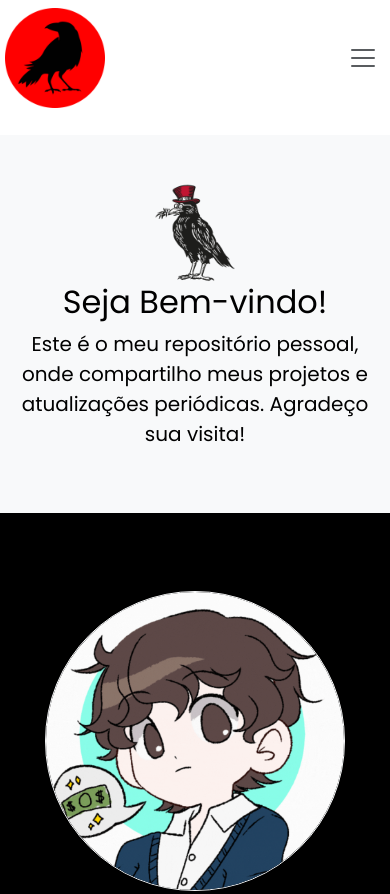
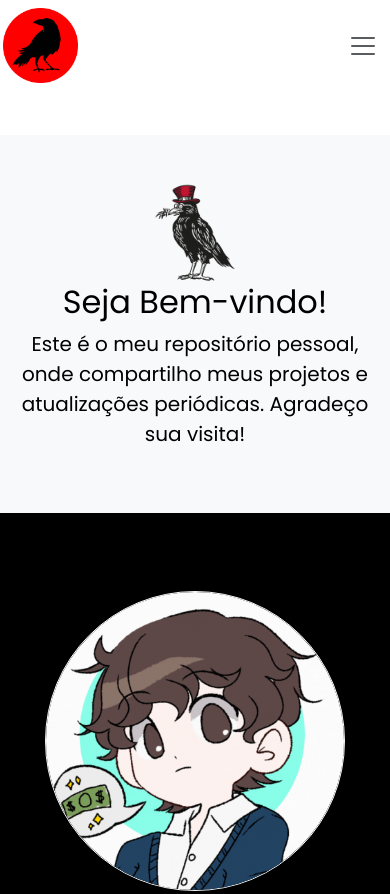
Before and after one commit to EduardoDosSantosFerreira/Portfolio, a plain HTML site: page src/pages/home.html in a window 390 px wide. Shown: the top 894 px of the page. Drawn offline with Linux system fonts and the light colour scheme.

Commit message:
Atualização automática: 2025-03-22 14:56:08

```diff
--- a/src/assets/css/nav.css
+++ b/src/assets/css/nav.css
@@ -37,24 +37,48 @@
 #icon {
     width: 150px;
     margin-left: 15px;
+    transition: all 0.3s ease-in-out; /* Suaviza a transição de tamanho */
 }
 
-/* Para telas menores que 768px (dispositivos móveis) */
-@media (max-width: 768px) {
+/* Tablets e dispositivos médios (até 1024px) */
+@media (max-width: 1024px) {
     #icon {
-        width: 120px; /* Ajuste o tamanho para telas menores */
-        margin-left: 10px; /* Menor espaçamento */
+        width: 130px;
+        margin-left: 12px;
     }
 }
 
-/* Para telas menores que 480px (telas bem pequenas, como smartphones) */
-@media (max-width: 480px) {
+/* Dispositivos móveis padrão (até 768px) */
+@media (max-width: 768px) {
     #icon {
-        width: 100px; /* Ajuste para uma largura ainda menor */
-        margin-left: 5px; /* Reduza o espaçamento */
+        width: 110px;
+        margin-left: 10px;
     }
 }
 
+/* Smartphones pequenos (até 576px) */
+@media (max-width: 576px) {
+    #icon {
+        width: 90px;
+        margin-left: 5px;
+    }
+}
+
+/* Telas muito pequenas (até 400px) */
+@media (max-width: 400px) {
+    #icon {
+        width: 75px;
+        margin-left: 3px;
+    }
+}
+
+/* Ajuste especial para telas muito largas (>1440px), como monitores grandes */
+@media (min-width: 1440px) {
+    #icon {
+        width: 180px;
+        margin-left: 20px;
+    }
+}
 
 .dropdown-menu {
     font-size: 24px; /* Aumentou o tamanho da fonte do dropdown */
--- a/src/assets/css/styleforhome.css
+++ b/src/assets/css/styleforhome.css
@@ -127,7 +127,6 @@ footer {
   transform: scale(1.1);
   /* Aumenta o tamanho para 110% */
 }
-
 
 .main-container {
   max-width: 120rem;
```
Also changed, not shown: src/pages/home.html (+0 -3 lines).
